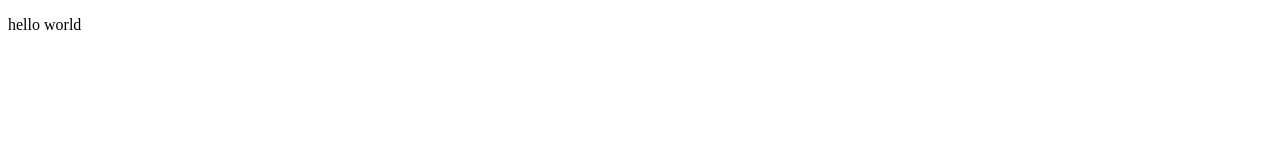
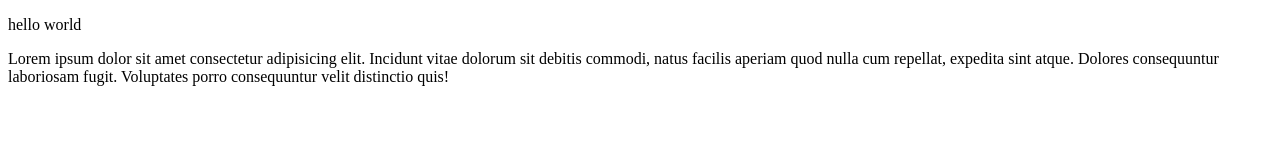
Before and after one commit to Swarali25/DemoRepository, a plain HTML site: page index.html in a window 1280 px wide. Drawn offline with Linux system fonts and the light colour scheme.

Commit message:
add div in html file

```diff
--- a/index.html
+++ b/index.html
@@ -7,5 +7,6 @@
 </head>
 <body>
     <p>hello world</p>
+    <div>Lorem ipsum dolor sit amet consectetur adipisicing elit. Incidunt vitae dolorum sit debitis commodi, natus facilis aperiam quod nulla cum repellat, expedita sint atque. Dolores consequuntur laboriosam fugit. Voluptates porro consequuntur velit distinctio quis!</div>
 </body>
 </html>
```
